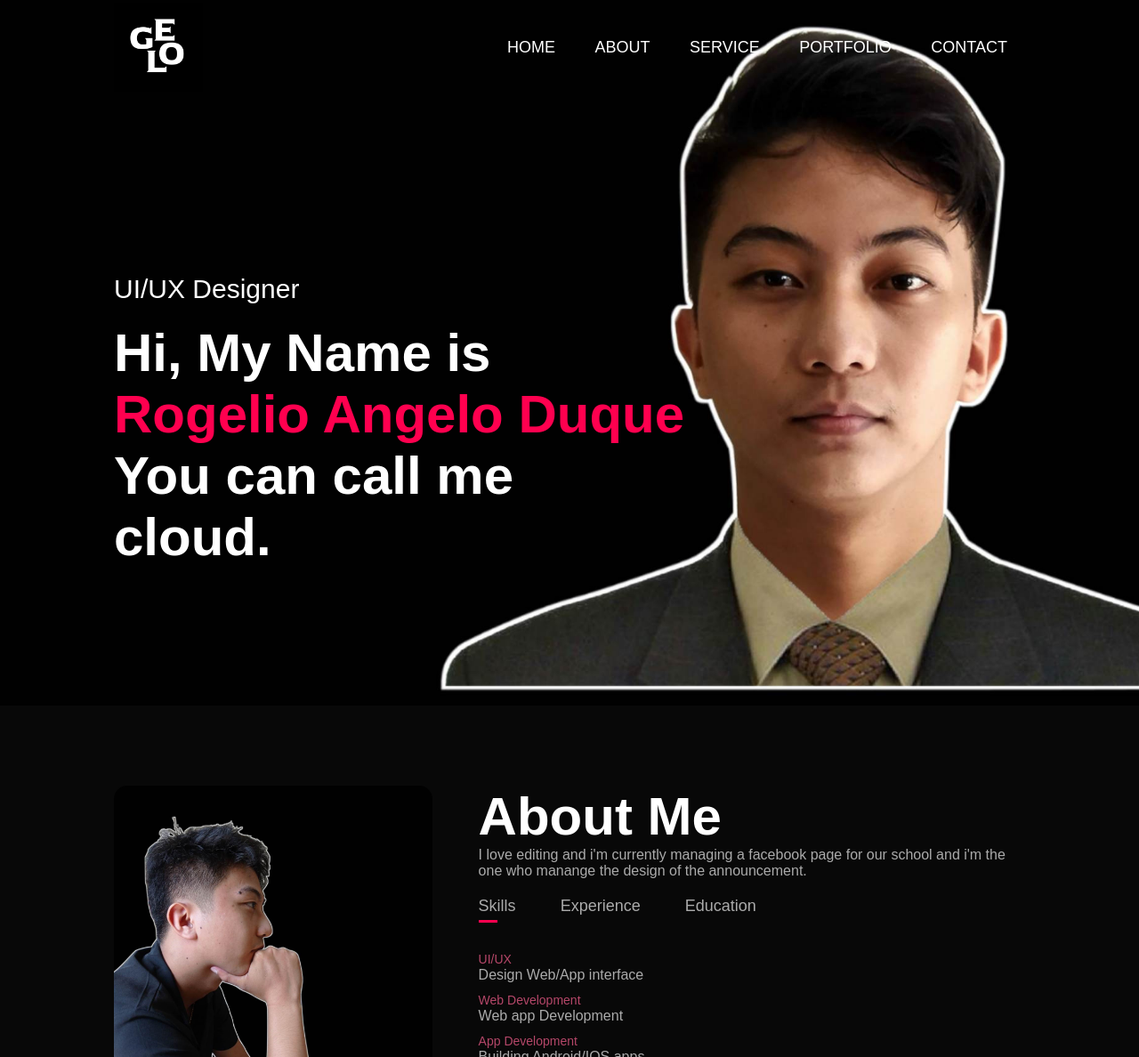
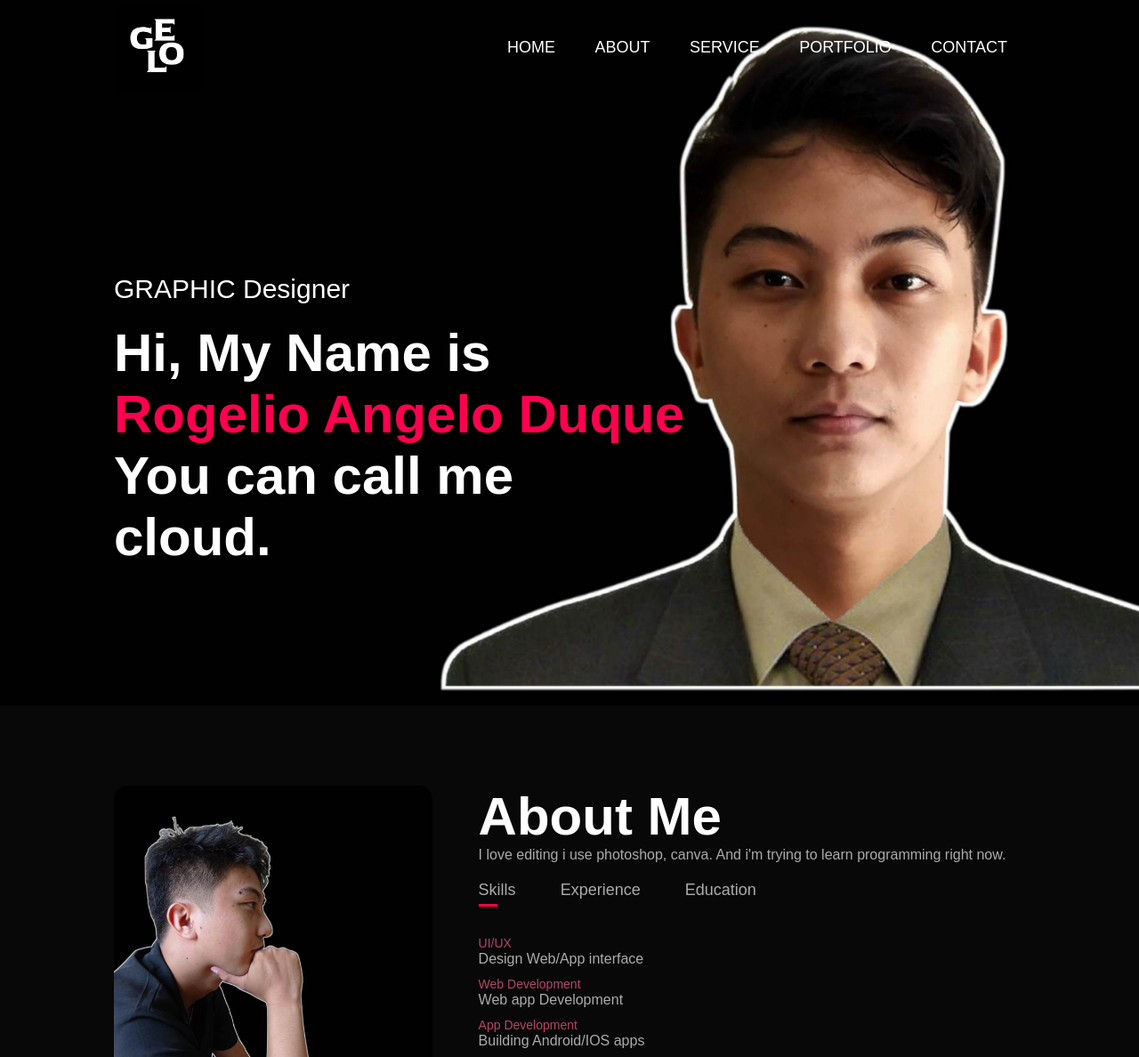
Before and after one commit to Cloudmacy/CLoud-Portfolio, a plain HTML site: page index.html in a window 1280 px wide. Shown: the part 7-1195 px from the top of the page at 89% size. Drawn offline with Linux system fonts and the light colour scheme.

Commit message:
Update index.html

```diff
--- a/index.html
+++ b/index.html
@@ -24,7 +24,7 @@
                 <i class="fas fa-bars" onclick="openmenu()"></i>
             </nav>
             <div class="header-text">
-                <p>UI/UX Designer</p>
+                <p>GRAPHIC Designer</p>
                 <h1>Hi, My Name is <br><span>Rogelio Angelo Duque</span> <br>You can call me <br> cloud.</h1>
             </div>
         </div>
@@ -47,8 +47,7 @@
             </div>
             <div class="about-col-2">
                 <h1 class="sub-title">About Me</h1>
-                <p>I love editing and i'm currently managing a facebook page for our school and i'm the one who manange the design
-                     of the announcement.</p>
+                <p>I love editing i use photoshop, canva. And i'm trying to learn programming right now. </p>
 
                 <div class="tab-titles">
                     <p class="tab-links active-link" onclick="opentab('skills')">Skills</p>
```
